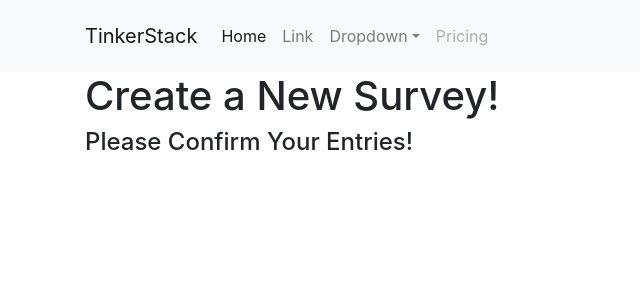
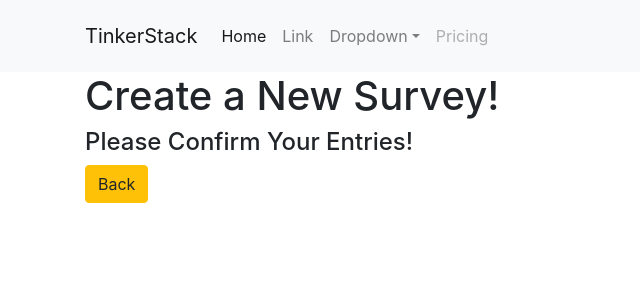
Before and after one commit to derrickyoo/tinker-stack-io, a React (Create React App) app in the folder client/: page /surveys/new in a window 1280 px wide. Both pictures are taken after typing "Sample", "Sample", "Sample", "name@example.com" into the empty fields and a click on the button "Next". Shown: the top 300 px of the page, without its empty margins (0-640 px from the left). Built offline with nearby package versions, Linux system fonts and the light colour scheme; no server answers.

Commit message:
Added SurveyFormReview back button

```diff
--- a/client/src/components/surveys/SurveyFormReview.js
+++ b/client/src/components/surveys/SurveyFormReview.js
@@ -1,9 +1,14 @@
+// SurveFormReview shows users their form inputs for review
 import React from "react";
 
-const SurveyFormReview = () => {
+const SurveyFormReview = ({ onCancel }) => {
   return (
     <div>
       <h4>Please Confirm Your Entries!</h4>
+
+      <button type="button" className="btn btn-warning" onClick={onCancel}>
+        Back
+      </button>
     </div>
   );
 };
--- a/client/src/components/surveys/SurveyNew.js
+++ b/client/src/components/surveys/SurveyNew.js
@@ -9,7 +9,11 @@ class SurveyNew extends Component {
 
   renderContent() {
     if (this.state.showFormReview === true) {
-      return <SurveyFormReview />;
+      return (
+        <SurveyFormReview
+          onCancel={() => this.setState({ showFormReview: false })}
+        />
+      );
     }
 
     return (
```
